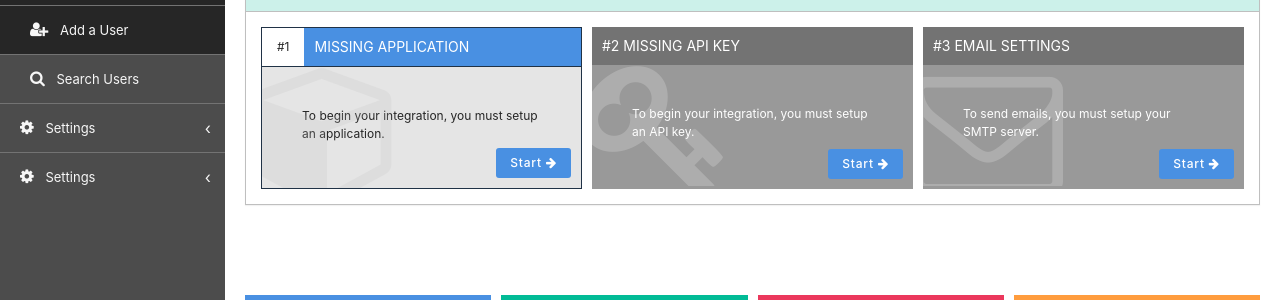
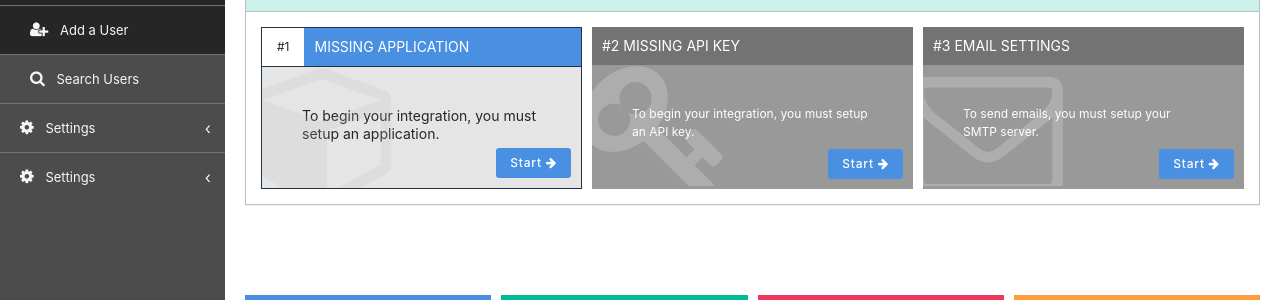
Before and after one commit to FusionAuth/fusionauth-style, a Jekyll site: the page built from index.md, in a window 1280 px wide. Shown: the part 322-622 px from the top of the page. Built offline with Jekyll 4.4.1, drawn with Linux system fonts in a browser that asks for light colours; nearby versions of some CDN libraries.

Commit message:
Added test-larger typography, cleaned up card variable

```diff
--- a/_layouts/default.html
+++ b/_layouts/default.html
@@ -262,7 +262,7 @@
                 </header>
                 <main>
                   <i class="fa fa-cube background hover"></i>
-                  <p>
+                  <p class="text-larger">
                     To begin your integration, you must setup an application.
                   </p>
                 </main>
--- a/_sass/typography.scss
+++ b/_sass/typography.scss
@@ -49,6 +49,10 @@ h6 {
   text-align: right;
 }
 
+.text-larger {
+  font-size: 14px;
+}
+
 a {
   color: $link-color;
   text-decoration: none;
--- a/_sass/variables.scss
+++ b/_sass/variables.scss
@@ -83,7 +83,6 @@ $blue-gray-card-background-color: $gray-2;
 $blue-gray-card-color: $gray-7;
 $blue-gray-card-header-background-color: $blue-medium;
 $blue-gray-card-hover: $gray-3;
-//$blue-gray-card-hover-hover: darken($gray-3, 2%);
 
 $bordered-card-border-color: $purple-dark;
 
```
